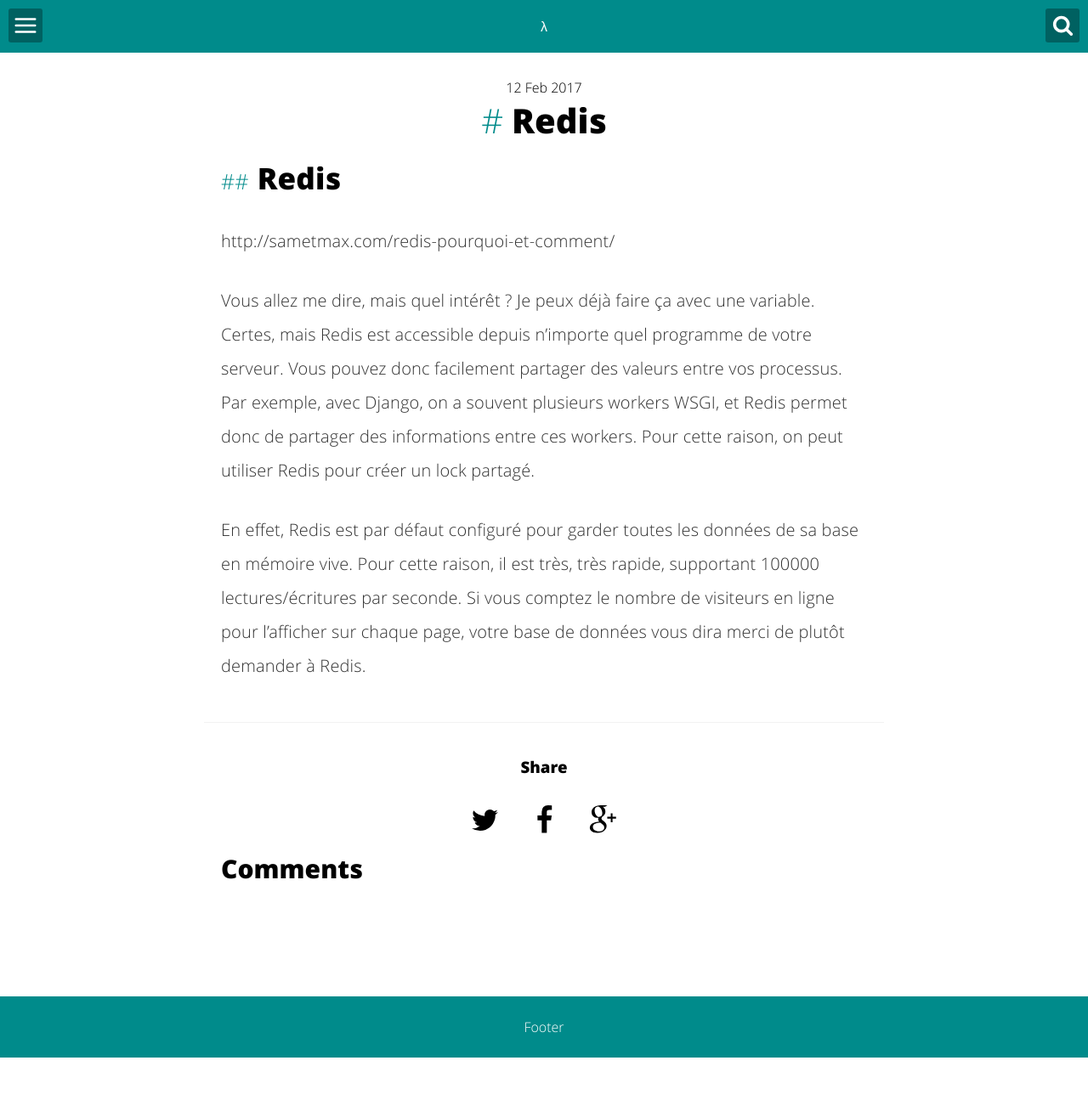
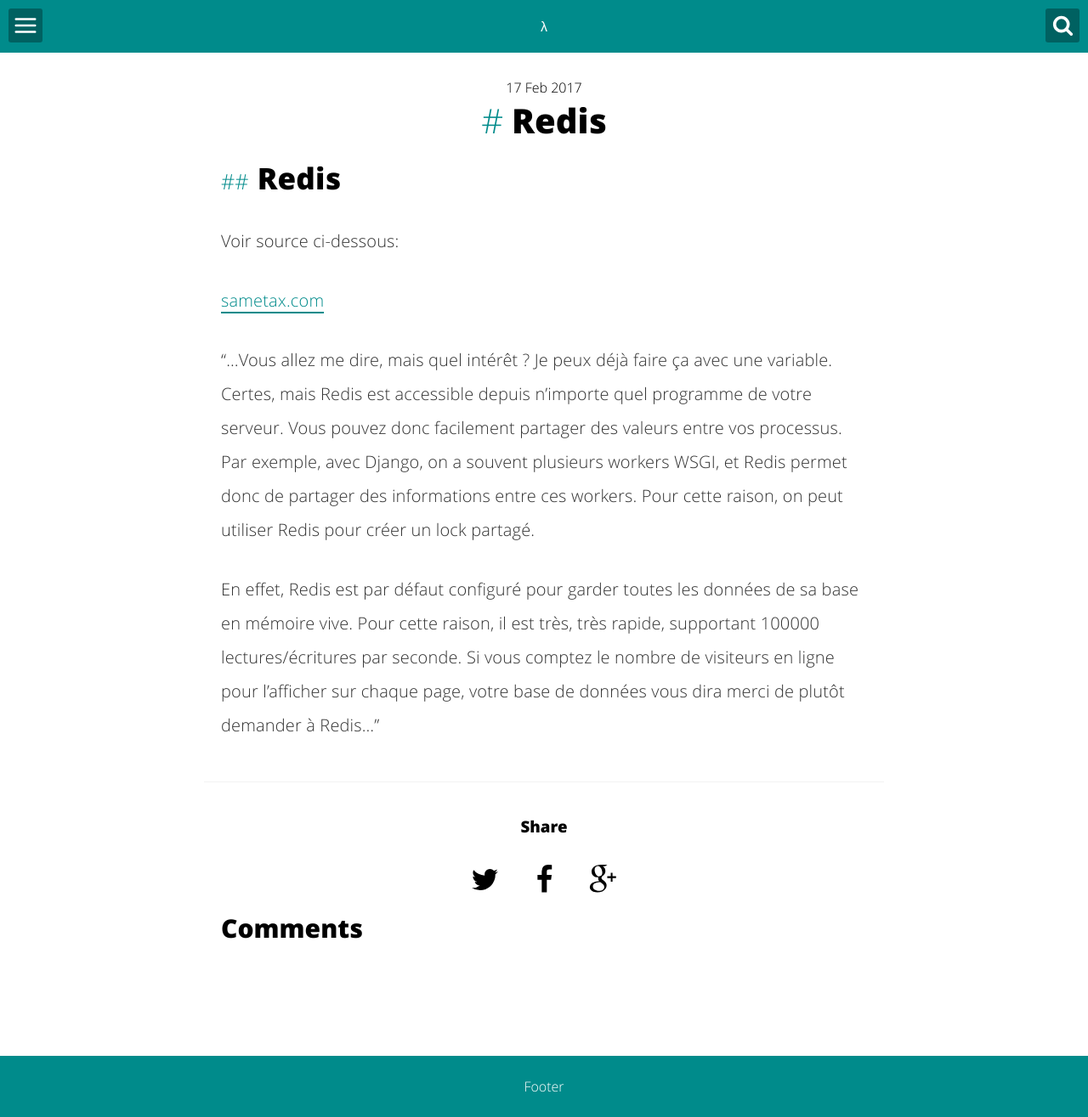
Before and after one commit to fasca/fasca.github.io, a Jekyll site: the page built from _posts/2017-02-10-redis.md, in a window 1280 px wide. Shown: the whole page at 85% size. Built offline with Jekyll 4.4.1, drawn with Linux system fonts in a browser that asks for light colours; comment, search, counter and statistics services are not loaded; before the commit the page ends 1245 px from its top, so only the background shows below that.

Commit message:
Updated 2017-02-10-redis.md

```diff
--- a/_posts/2017-02-10-redis.md
+++ b/_posts/2017-02-10-redis.md
@@ -11,8 +11,10 @@ serie: bdd
 ---
 ## Redis
 
-http://sametmax.com/redis-pourquoi-et-comment/
+Voir source ci-dessous:
 
-Vous allez me dire, mais quel intérêt ? Je peux déjà faire ça avec une variable. Certes, mais Redis est accessible depuis n’importe quel programme de votre serveur. Vous pouvez donc facilement partager des valeurs entre vos processus. Par exemple, avec Django, on a souvent plusieurs workers WSGI, et Redis permet donc de partager des informations entre ces workers. Pour cette raison, on peut utiliser Redis pour créer un lock partagé.
+[sametax.com](http://sametmax.com/redis-pourquoi-et-comment/)
 
-En effet, Redis est par défaut configuré pour garder toutes les données de sa base en mémoire vive. Pour cette raison, il est très, très rapide, supportant 100000 lectures/écritures par seconde. Si vous comptez le nombre de visiteurs en ligne pour l’afficher sur chaque page, votre base de données vous dira merci de plutôt demander à Redis.
+"...Vous allez me dire, mais quel intérêt ? Je peux déjà faire ça avec une variable. Certes, mais Redis est accessible depuis n’importe quel programme de votre serveur. Vous pouvez donc facilement partager des valeurs entre vos processus. Par exemple, avec Django, on a souvent plusieurs workers WSGI, et Redis permet donc de partager des informations entre ces workers. Pour cette raison, on peut utiliser Redis pour créer un lock partagé.
+
+En effet, Redis est par défaut configuré pour garder toutes les données de sa base en mémoire vive. Pour cette raison, il est très, très rapide, supportant 100000 lectures/écritures par seconde. Si vous comptez le nombre de visiteurs en ligne pour l’afficher sur chaque page, votre base de données vous dira merci de plutôt demander à Redis..."
```
Also changed, not shown: other parts of _posts/2017-02-10-redis.md (+1 -1 lines).
